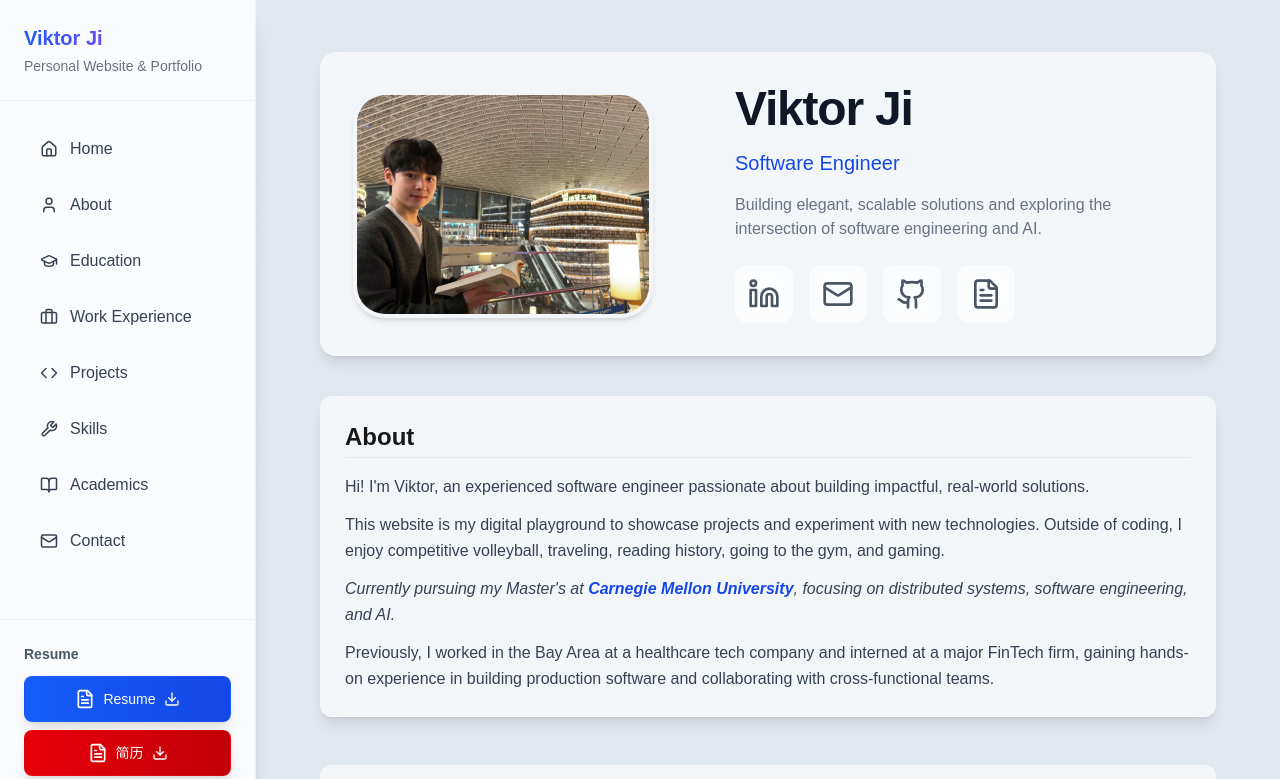
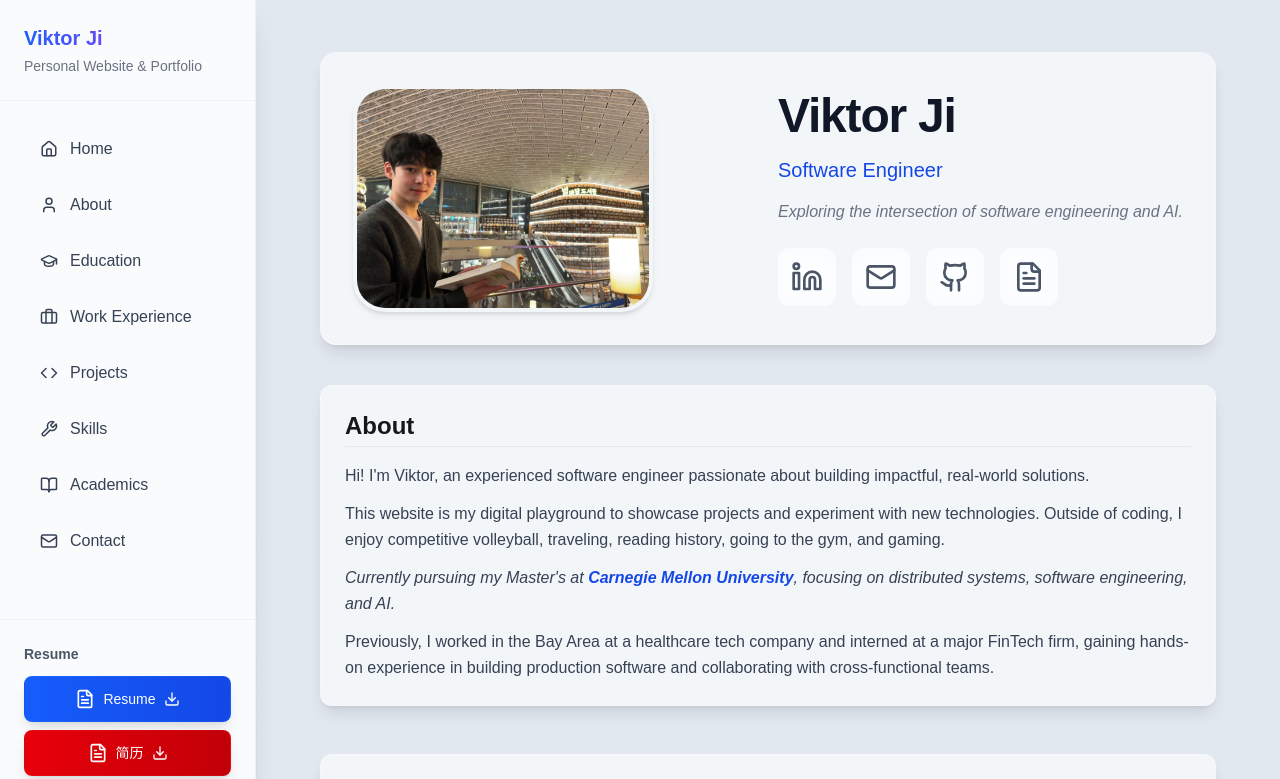
Before and after one commit to viktorji0624/personal-website, a Next.js app in the folder viktorji/: page / in a window 1280 px wide. Shown: the top 779 px of the page. Built offline with nearby package versions, Linux system fonts and the light colour scheme.

Commit message:
Update Header.tsx

```diff
--- a/viktorji/src/app/components/Header.tsx
+++ b/viktorji/src/app/components/Header.tsx
@@ -27,9 +27,8 @@ export default function Header() {
         <p className="text-lg md:text-xl text-blue-700 dark:text-blue-300 font-medium">
           Software Engineer
         </p>
-        <p className="text-base text-gray-500 dark:text-gray-300 max-w-md text-center lg:text-left">
-          Building elegant, scalable solutions and exploring the intersection of
-          software engineering and AI.
+        <p className="text-base text-gray-500 dark:text-gray-300 max-w-md text-center lg:text-left italic">
+          Exploring the intersection of software engineering and AI.
         </p>
         <div className="mt-2">{SocialLinks()}</div>
       </div>
```
